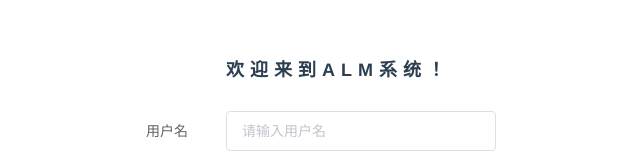
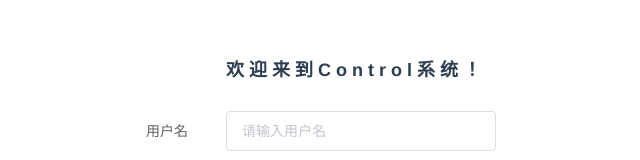
Before and after one commit to wangzhiyao66/vcloud-control, a Vue app: page /login in a window 1280 px wide. Shown: the part 224-384 px from the top of the page, without its empty margins (319-959 px from the left). Built offline with nearby package versions, Linux system fonts and the light colour scheme.

Commit message:
服务器 更新包名

```diff
--- a/src/common/Login.vue
+++ b/src/common/Login.vue
@@ -2,7 +2,7 @@ import { LoginService } from '../service/login.service';
 <template>
   <div class="login-box">
     <div class="form">
-      <p class="title-text">欢迎来到ALM系统！</p>
+      <p class="title-text">欢迎来到Control系统！</p>
       <el-form
         :label-position="labelPosition"
         status-icon
@@ -37,7 +37,7 @@ import { LoginService } from '../service/login.service';
 .title-text {
   font-size: 18px;
   font-weight: bold;
-  letter-spacing: 6px;
+  letter-spacing: 5px;
   text-align: left;
   padding-left: 80px;
   margin: 0 0 30px 0;
```
